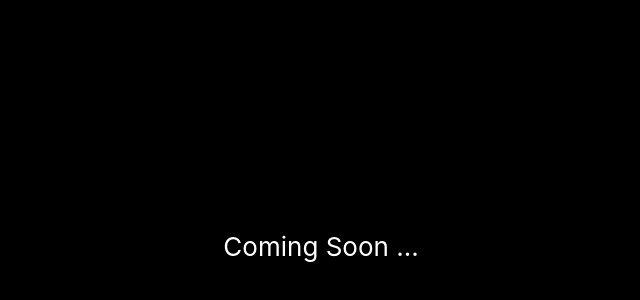
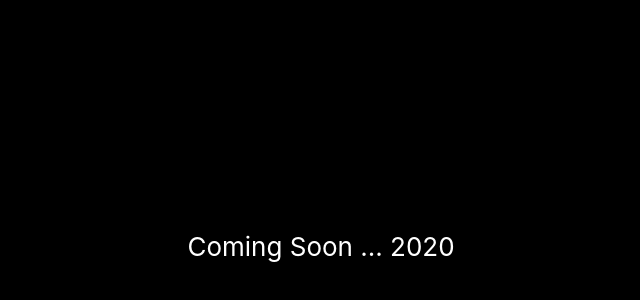
Before and after one commit to lisaqc/portfolio, a React (Create React App) app: page / in a window 1280 px wide. Shown: the part 154-454 px from the top of the page, without its empty margins (319-959 px from the left). Built offline with nearby package versions, Linux system fonts and the light colour scheme.

Commit message:
adding 2020

```diff
--- a/src/App.js
+++ b/src/App.js
@@ -8,7 +8,7 @@ function App() {
       <header className="App-header">
         {/* <img src={logo} className="App-logo" alt="logo" /> */}
         <p>
-         Coming Soon ...
+         Coming Soon ... 2020
         </p>
       </header>
     </div>
```
